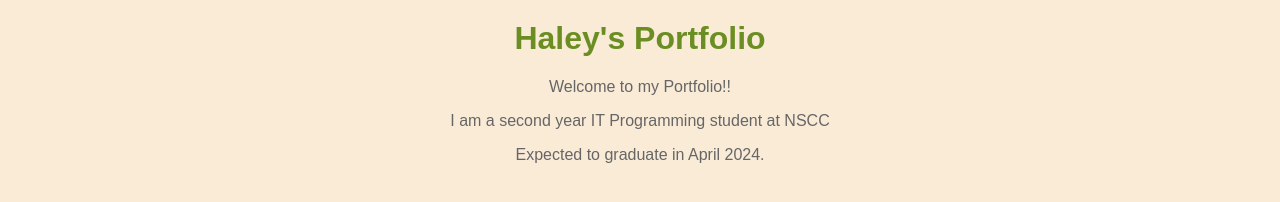
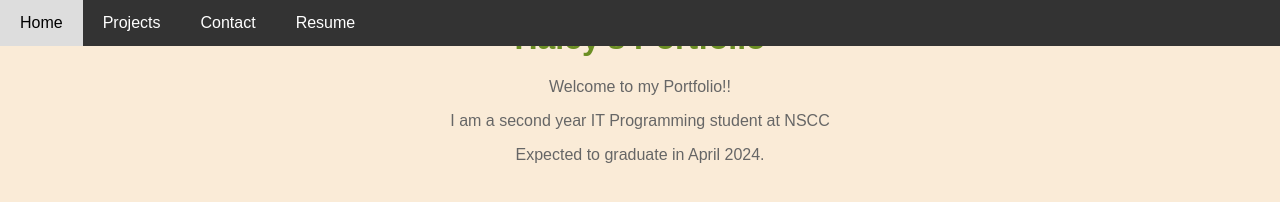
Before and after one commit to haleyfougere/Portfolio, a plain HTML site: page index.html in a window 1280 px wide. Drawn offline with Linux system fonts and the light colour scheme.

Commit message:
adding navbar

```diff
--- a/index.html
+++ b/index.html
@@ -6,6 +6,12 @@
     <link rel="stylesheet" href="styles.css">
 </head>
 <body>
+    <div class="navbar">
+        <a href="#home">Home</a>
+        <a href="#projects">Projects</a>
+        <a href="#contact">Contact</a>
+        <a href="#resume">Resume</a>
+    </div>
     <h1 class="title">Haley's Portfolio</h1>
     <p>Welcome to my Portfolio!!</p>
     <p>I am a second year IT Programming student at NSCC</p>
--- a/styles.css
+++ b/styles.css
@@ -15,3 +15,25 @@ p {
     text-align: center;
     color: #666;
 }
+
+.navbar {
+    overflow: hidden;
+    background-color: #333;
+    position: fixed;
+    top: 0;
+    width: 100%;
+}
+
+.navbar a {
+    float: left;
+    display: block;
+    color: white;
+    text-align: center;
+    padding: 14px 20px;
+    text-decoration: none;
+}
+
+.navbar a:hover {
+    background-color: #ddd;
+    color: black;
+}
```
